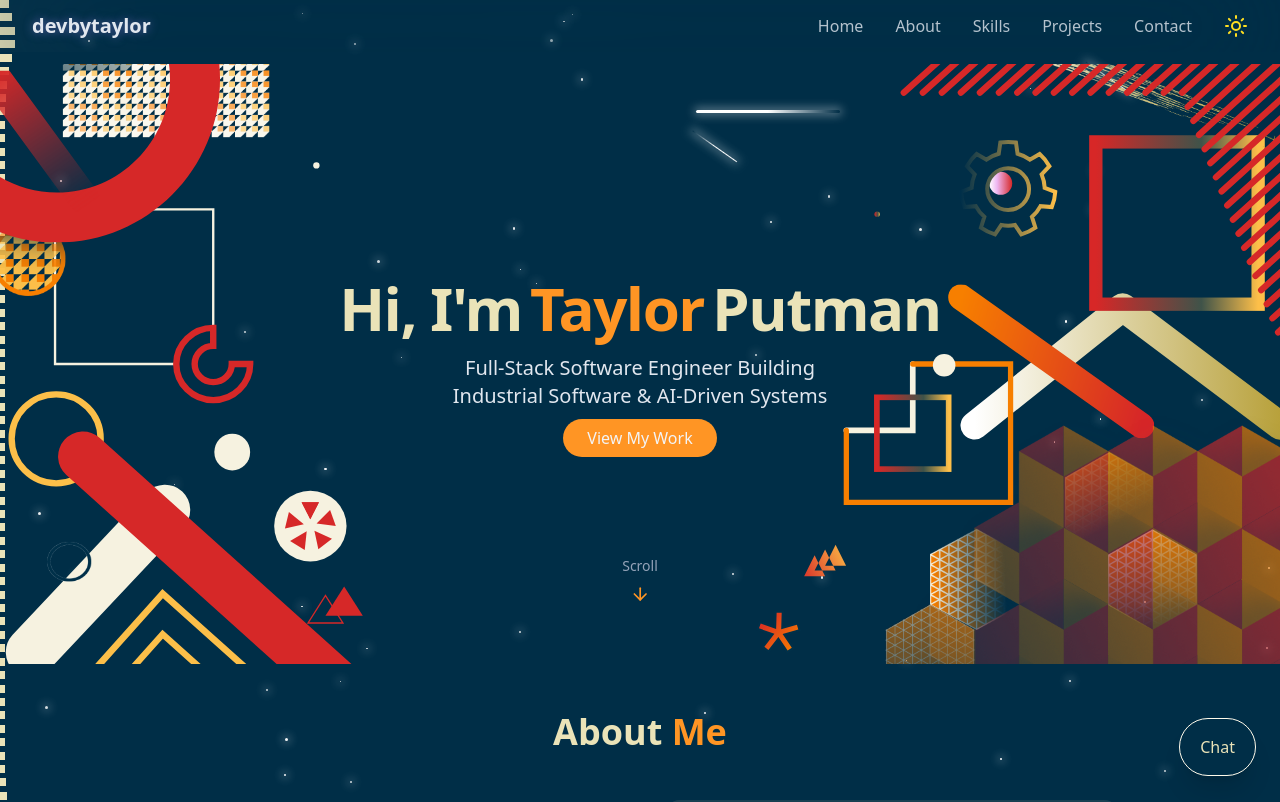
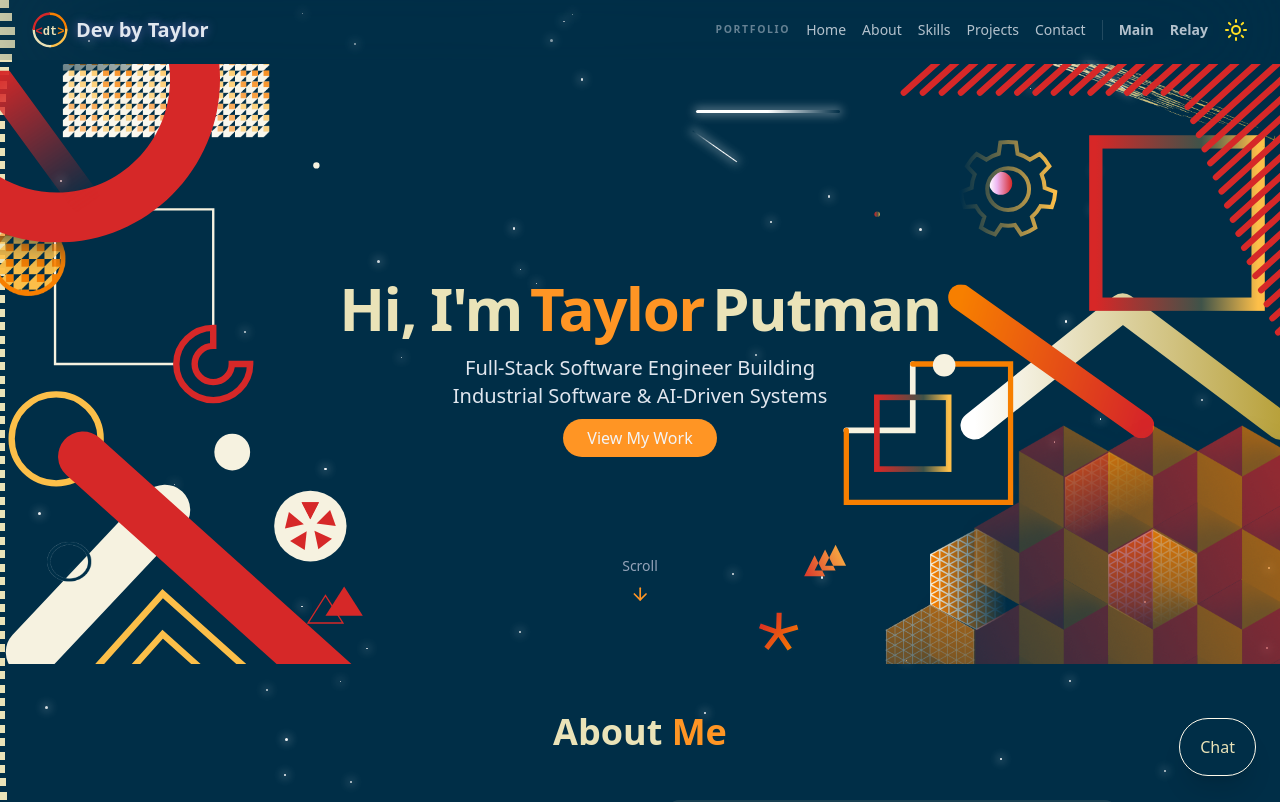
Before and after one commit to putman44/Porfolio-Site, a React (Vite) app: page /portfolio in a window 1280 px wide. Shown: the top 802 px of the page. Built offline with nearby package versions, Linux system fonts and the light colour scheme.

Commit message:
Unify site navigation branding and SPA routing

```diff
--- a/src/components/Navbar.tsx
+++ b/src/components/Navbar.tsx
@@ -7,6 +7,7 @@ import {
 } from "framer-motion";
 import { Menu, X } from "lucide-react";
 import { useState } from "react";
+import { Link } from "react-router-dom";
 import ThemeToggle from "./ThemeToggle";
 
 interface NavItem {
@@ -50,26 +51,53 @@ const Navbar: React.FC = () => {
     >
       <div className="container flex items-center justify-between">
         {/* Logo */}
-        <a
-          href="#hero"
-          className="text-xl font-bold text-primary flex items-center"
+        <Link
+          to="/"
+          aria-label="Main Dev by Taylor site"
+          className="flex items-center gap-2 text-xl font-bold text-primary focus-visible:outline-2 focus-visible:outline-offset-4 focus-visible:outline-primary"
         >
-          <span className="relative z-10">
-            <span className="text-glow text-foreground">devbytaylor</span>
+          <img
+            src="/devbytaylorIcon.svg"
+            alt=""
+            aria-hidden="true"
+            className="h-9 w-9 shrink-0 rounded-lg"
+          />
+          <span className="hidden text-glow text-foreground lg:inline">
+            Dev by Taylor
           </span>
-        </a>
+        </Link>
 
         {/* Desktop Nav */}
-        <div className="hidden md:flex items-center space-x-8">
+        <div className="hidden items-center gap-4 md:flex">
+          <div className="flex items-center gap-4">
+            <span className="text-[0.65rem] font-bold uppercase tracking-[0.16em] text-foreground/45">
+              Portfolio
+            </span>
             {navItems.map((item) => (
               <a
                 key={item.name}
                 href={item.href}
-              className="text-foreground/80 hover:text-primary transition-colors duration-300"
+                className="text-sm text-foreground/80 transition-colors duration-300 hover:text-primary focus-visible:outline-2 focus-visible:outline-offset-4 focus-visible:outline-primary"
               >
                 {item.name}
               </a>
             ))}
+          </div>
+          <span className="h-5 w-px bg-foreground/15" aria-hidden="true" />
+          <div className="flex items-center gap-4">
+            <Link
+              to="/"
+              className="text-sm font-semibold text-foreground/80 transition-colors duration-300 hover:text-primary focus-visible:outline-2 focus-visible:outline-offset-4 focus-visible:outline-primary"
+            >
+              Main
+            </Link>
+            <Link
+              to="/relay"
+              className="text-sm font-semibold text-foreground/80 transition-colors duration-300 hover:text-primary focus-visible:outline-2 focus-visible:outline-offset-4 focus-visible:outline-primary"
+            >
+              Relay
+            </Link>
+          </div>
           <ThemeToggle />
         </div>
 
@@ -92,7 +120,10 @@ const Navbar: React.FC = () => {
               transition={{ type: "spring", stiffness: 280, damping: 30 }}
               className="fixed h-fit inset-0 z-40 flex flex-col items-center justify-center bg-background md:hidden"
             >
-              <div className="flex flex-col m-6 items-center space-y-8 text-xl">
+              <div className="m-6 flex flex-col items-center gap-5 text-xl">
+                <span className="text-xs font-bold uppercase tracking-[0.18em] text-foreground/45">
+                  Portfolio sections
+                </span>
                 {navItems.map((item) => (
                   <a
                     key={item.name}
@@ -103,6 +134,24 @@ const Navbar: React.FC = () => {
                     {item.name}
                   </a>
                 ))}
+                <span className="my-1 h-px w-28 bg-foreground/15" aria-hidden="true" />
+                <span className="text-xs font-bold uppercase tracking-[0.18em] text-foreground/45">
+                  Dev by Taylor
+                </span>
+                <Link
+                  to="/"
+                  className="font-semibold text-foreground/80 transition-colors duration-300 hover:text-primary focus-visible:outline-2 focus-visible:outline-offset-4 focus-visible:outline-primary"
+                  onClick={() => setIsMenuOpen(false)}
+                >
+                  Main site
+                </Link>
+                <Link
+                  to="/relay"
+                  className="font-semibold text-foreground/80 transition-colors duration-300 hover:text-primary focus-visible:outline-2 focus-visible:outline-offset-4 focus-visible:outline-primary"
+                  onClick={() => setIsMenuOpen(false)}
+                >
+                  Relay
+                </Link>
                 <ThemeToggle />
               </div>
             </motion.div>
--- a/src/components/dev-by-taylor/DevByTaylorNavbar.tsx
+++ b/src/components/dev-by-taylor/DevByTaylorNavbar.tsx
@@ -25,9 +25,12 @@ const DevByTaylorNavbar: React.FC = () => {
           className="group flex items-center gap-3 rounded-md focus-visible:outline-2 focus-visible:outline-offset-4 focus-visible:outline-primary"
           aria-label="Dev by Taylor home"
         >
-          <span className="grid h-9 w-9 place-items-center rounded-lg border border-primary/40 bg-primary/10 text-sm font-black text-primary transition-colors group-hover:bg-primary group-hover:text-primary-foreground">
-            DT
-          </span>
+          <img
+            src="/devbytaylorIcon.svg"
+            alt=""
+            aria-hidden="true"
+            className="h-9 w-9 shrink-0 rounded-lg"
+          />
           <span className="text-lg font-bold tracking-[-0.03em]">
             Dev by Taylor
           </span>
```
Also changed, not shown: vercel.json. Lines whose indentation alone changed are shown as unchanged.
